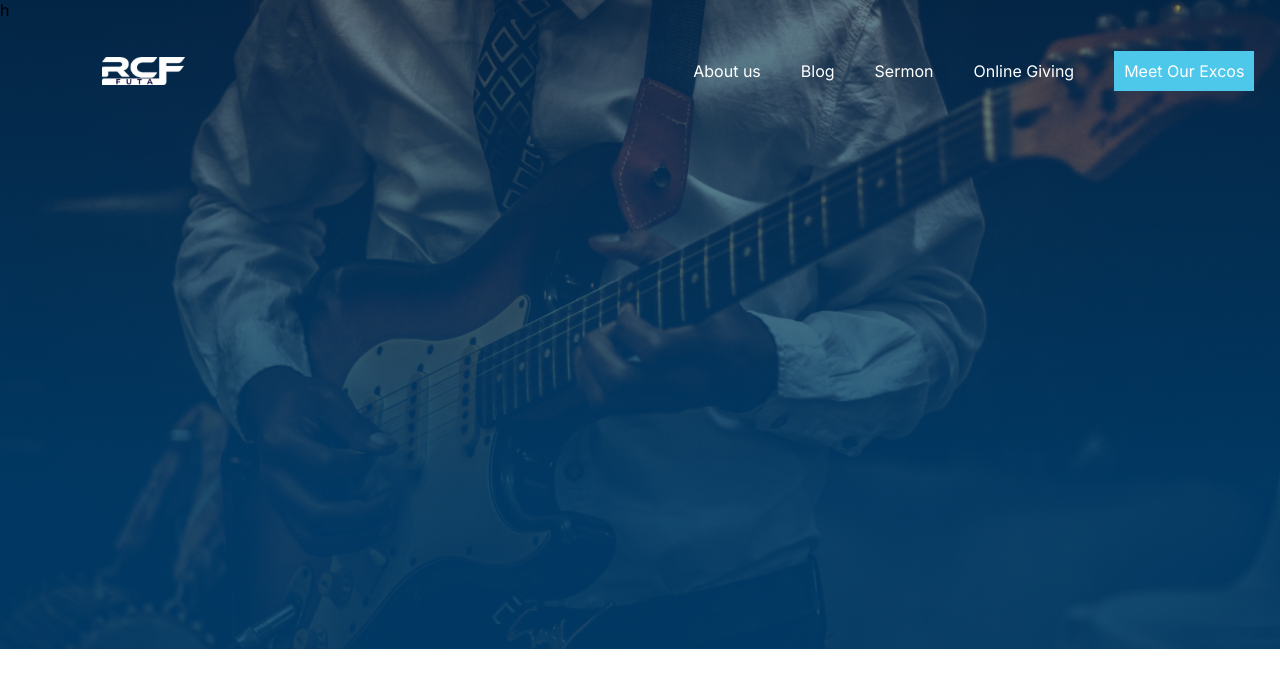
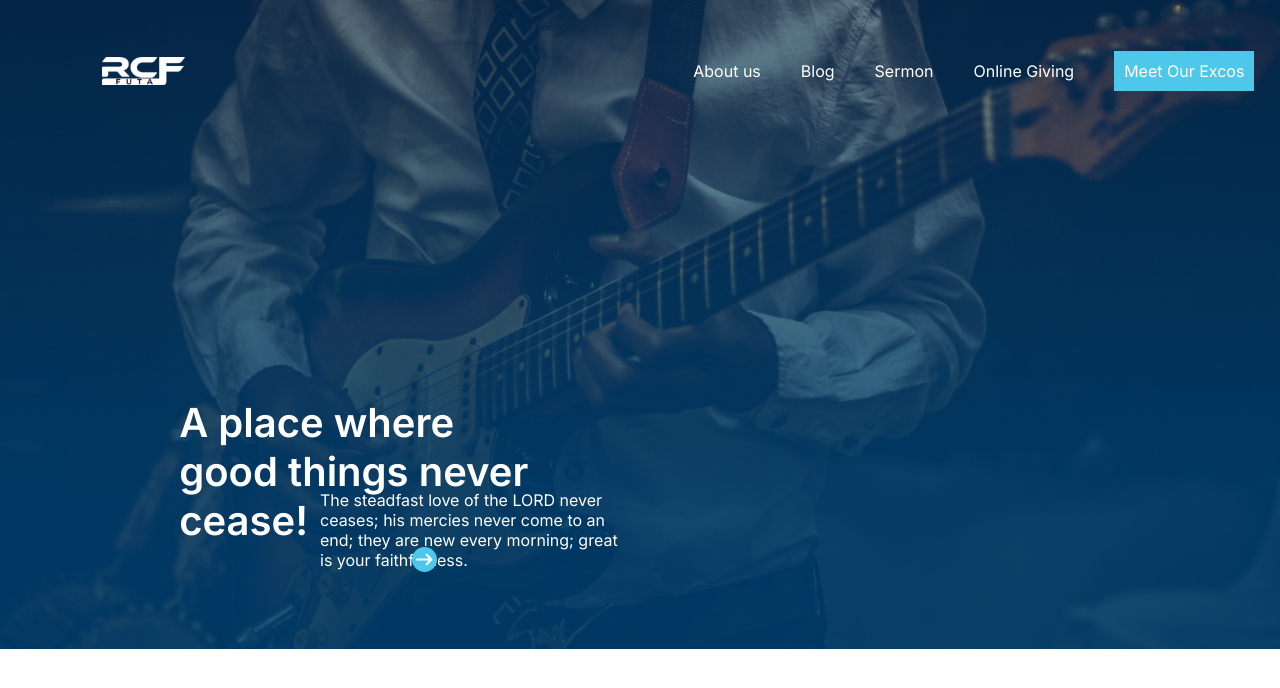
Before and after one commit to rcffuta/Rcf_frontend, a React (Create React App) app: page / in a window 1280 px wide. Shown: the top 688 px of the page. Built offline with nearby package versions, Linux system fonts and the light colour scheme.

Commit message:
Almost done with the desktop view

```diff
--- a/src/Component/Slide/Slide2/Slide2.css
+++ b/src/Component/Slide/Slide2/Slide2.css
@@ -6,3 +6,28 @@
     width: 100%;
     overflow: hidden;
 }
+.Slide2_text{
+    display: flex;
+    position: absolute;
+    font-weight: 600;
+    font-size: 40px;
+    color: #FFFFFF;
+    width: 28%;
+    margin: 28% 0% 0% 14%;
+
+}
+.Slide2_body{
+    display: flex;
+    position: absolute;
+    color: #FFFFFF;
+    width: 24%;
+    margin: 37% 0% 0% 25%;
+}
+.Arrow{
+    background-color:#4dc8eb ;
+    border-radius: 59%;
+    width: 8%;
+    display: flex;
+    position: absolute;
+    margin: 24% 0% 0% 30%;
+}
--- a/src/Component/Slide/Slide2/Slide2.js
+++ b/src/Component/Slide/Slide2/Slide2.js
@@ -1,10 +1,18 @@
 import React from 'react'
+import Arrow from "../../../Assets/Arrow.svg"
 import "./Slide2.css"
 
 const Slide2 = () => {
   return (
     <div className='Slide2'>
-h
+      <div className='Slide2_text'>
+      <p>A place where good things never cease!</p>
+      </div>
+      <div className='Slide2_body'>
+        <p>The steadfast love of the LORD never ceases; his mercies never come to an end; they are new every morning; great is your faithfulness.</p>
+        <img src={Arrow} alt='' className='Arrow'/>
+      </div>
+
     </div>
   )
 }
```
